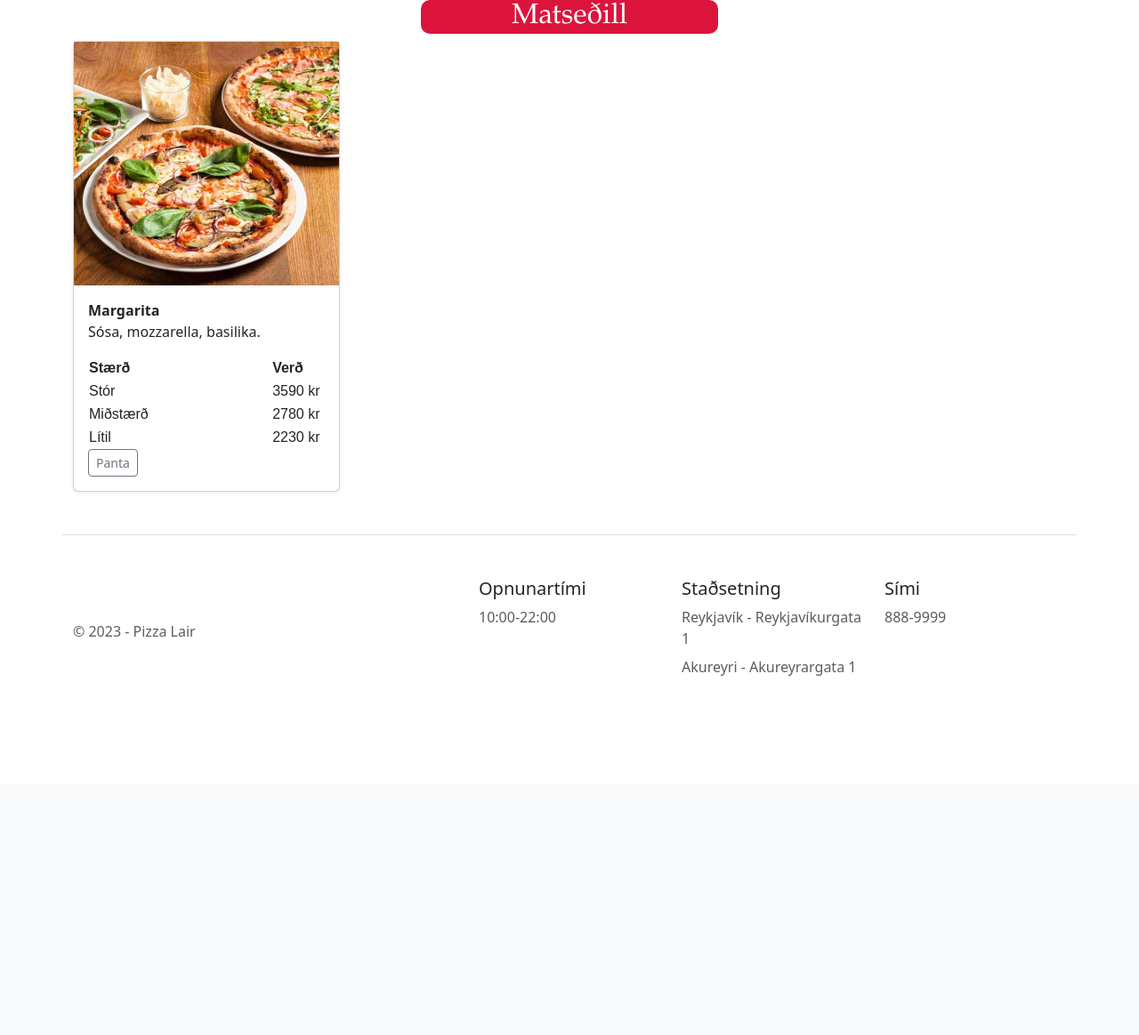
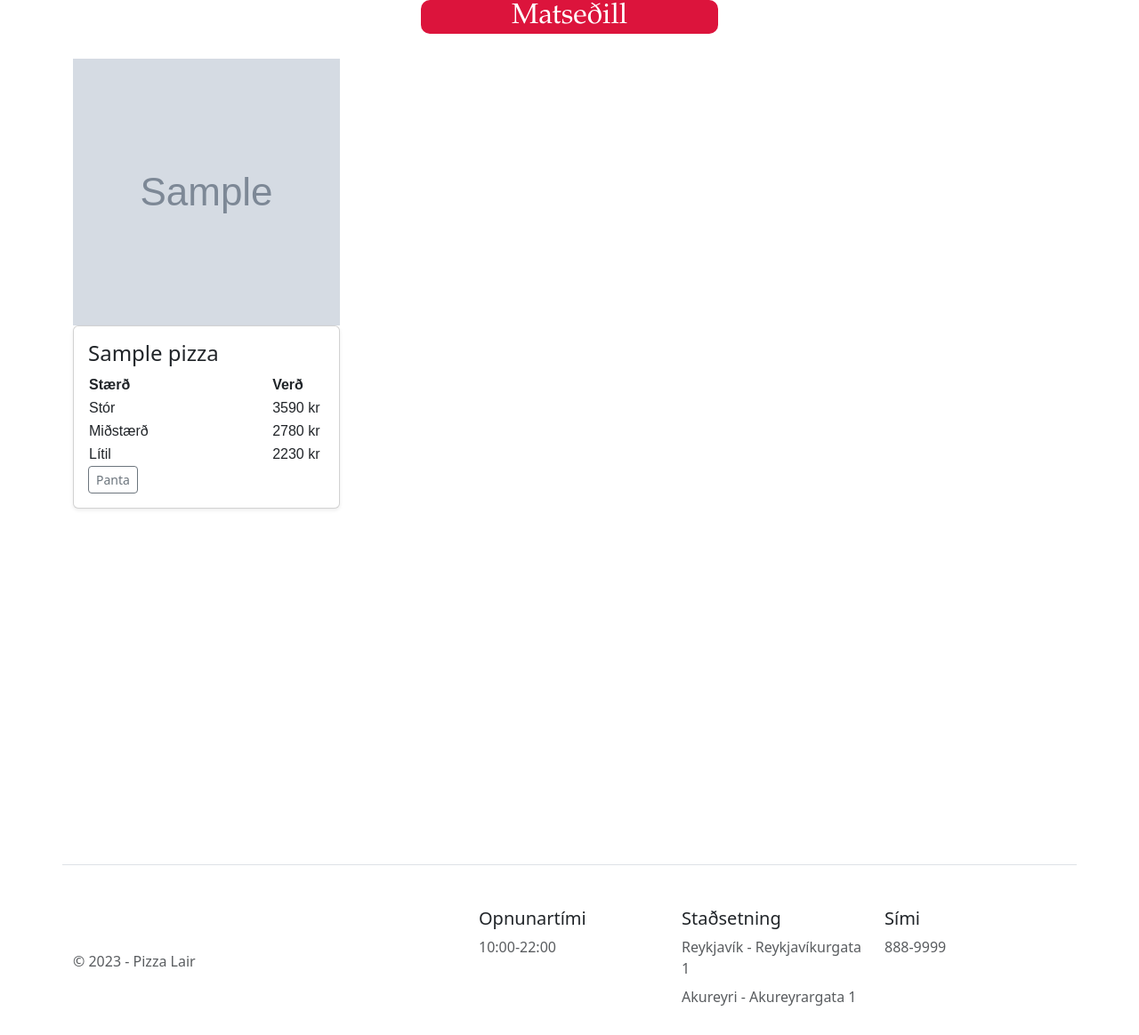
Before and after one commit to LightMH/PizzaLair, a Django app: page /menu/ in a window 1280 px wide. Shown: the part 56-1220 px from the top of the page at 89% size. Before the commit the page ends 816 px from the top, so only its background shows below. Run offline with Django 4.2, Linux system fonts and the light colour scheme; tables that the repository leaves empty hold one stand-in row (values such as "Sample post"); grey boxes marked "Sample" are stand-in pictures.

Commit message:
Bætti við tveimur pizzum í database og sótti þær til að sýna þær í matseðlinum

```diff
--- a/PizzaLair/urls.py
+++ b/PizzaLair/urls.py
@@ -24,5 +24,6 @@ urlpatterns = [
     path('cart/', include('cart.urls')),
     path('user/', include('user.urls')),
     path('offer/', include('offer.urls')),
-    path('user/', include('user.urls'))
+    path('user/', include('user.urls')),
+    path('menu/', include('menu.urls'))
 ]
--- /dev/null
+++ b/database_talker.py
@@ -0,0 +1,8 @@
+from menu.models import Pizza, Toppings, Details, Order, Offers
+def get_all_pizzas():
+    pizza_list = Pizza.objects.all()
+    return pizza_list
+
+
+def get_pizza_by_ID(id):
+    return Pizza.objects.filter()
--- a/menu/models.py
+++ b/menu/models.py
@@ -17,6 +17,9 @@ class Pizza(models.Model):
     order = models.ManyToManyField(Order, blank=True)
     offer = models.ManyToManyField(Offers, blank=True)
 
+    def __str__(self):
+        return self.name
+
 
 class Details(models.Model):
     description = models.CharField(max_length=255, blank=True)
--- a/menu/urls.py
+++ b/menu/urls.py
@@ -2,5 +2,6 @@ from django.urls import path
 from . import views
 
 urlpatterns = [
-    path('', views.index, name="menu-index")
+    path('', views.index, name="menu-index"),
+    path('details/', views.details_index, name="details-index")
 ]
--- a/menu/views.py
+++ b/menu/views.py
@@ -1,6 +1,17 @@
 from django.shortcuts import render
+import database_talker as db_talker
 # Create your views here.
 
 
+pizzas = [
+    {"name": "Margarita", "price": "3590 kr"},
+    {"name": "Hawaiian", "price": "3590 kr"}
+]
+
 def index(request):
-    return render(request, 'menu/menu.html')
+    pizza_list = db_talker.get_all_pizzas()
+    return render(request, 'menu/menu.html', context={'pizza_list': pizza_list})
+
+
+def details_index(request):
+    return render(request, 'menu/details.html')
--- a/static/css/menu.css
+++ b/static/css/menu.css
@@ -8,15 +8,27 @@
     width: 30%;
 }
 
-.menuDisplay {
-    display: grid;
-    grid-template-columns: repeat(3, 300px);
-    grid-gap: 30px;
-    margin: auto;
-}
-
 .sizeAndPriceTable{
   font-family: Arial, Helvetica, sans-serif;
   border-collapse: collapse;
   width: 140%;
 }
+
+
+.flex-container {
+    display:flex;
+    flex-wrap: wrap;
+}
+
+.card-container {
+    margin-top: 20px;
+    width: 300px;
+    height: 300px;
+    margin-bottom: 50%;
+    margin-right: 20px;
+}
+
+.img-container {
+    width: 300px;
+    height: 300px;
+}
--- a/templates/Menu/menu.html
+++ b/templates/Menu/menu.html
@@ -5,12 +5,15 @@
     <div class="menuHeader">
     <h2>Matseðill</h2>
     </div>
-    <div class="menuDisplay">
-    <div class="col">
+    {% for pizza in pizza_list %}
+    <div class="flex-container">
+    <div class="card-container">
+          <a href='{% url 'details-index' %}'>
+              <img class='img-container' src='{{pizza.image}}' alt='Menu_image'>
+          </a>
           <div class="card shadow-sm">
-            <img src="/static/images/Offer_img.png" alt="Menu image">
             <div class="card-body">
-              <p class="card-text"><b>Margarita</b><br>Sósa, mozzarella, basilika.</p>
+                <h4 class="card-text">{{pizza.name}}</h4>
                 <table class="sizeAndPriceTable">
                       <tr>
                         <th>Stærð</th>
@@ -28,7 +31,7 @@
                         <td>Lítil</td>
                         <td>2230 kr</td>
                       </tr>
-                    </table>
+                </table>
               <div class="d-flex justify-content-between align-items-center">
                 <div class="btn-group">
                   <button type="button" class="btn btn-sm btn-outline-secondary">Panta</button>
@@ -37,7 +40,7 @@
             </div>
           </div>
         </div>
+        {% endfor %}
     </div>
     </div>
-
 {% endblock %}
```
Also changed, not shown: templates/Menu/dataTest.html (added, +10 -0 lines).
